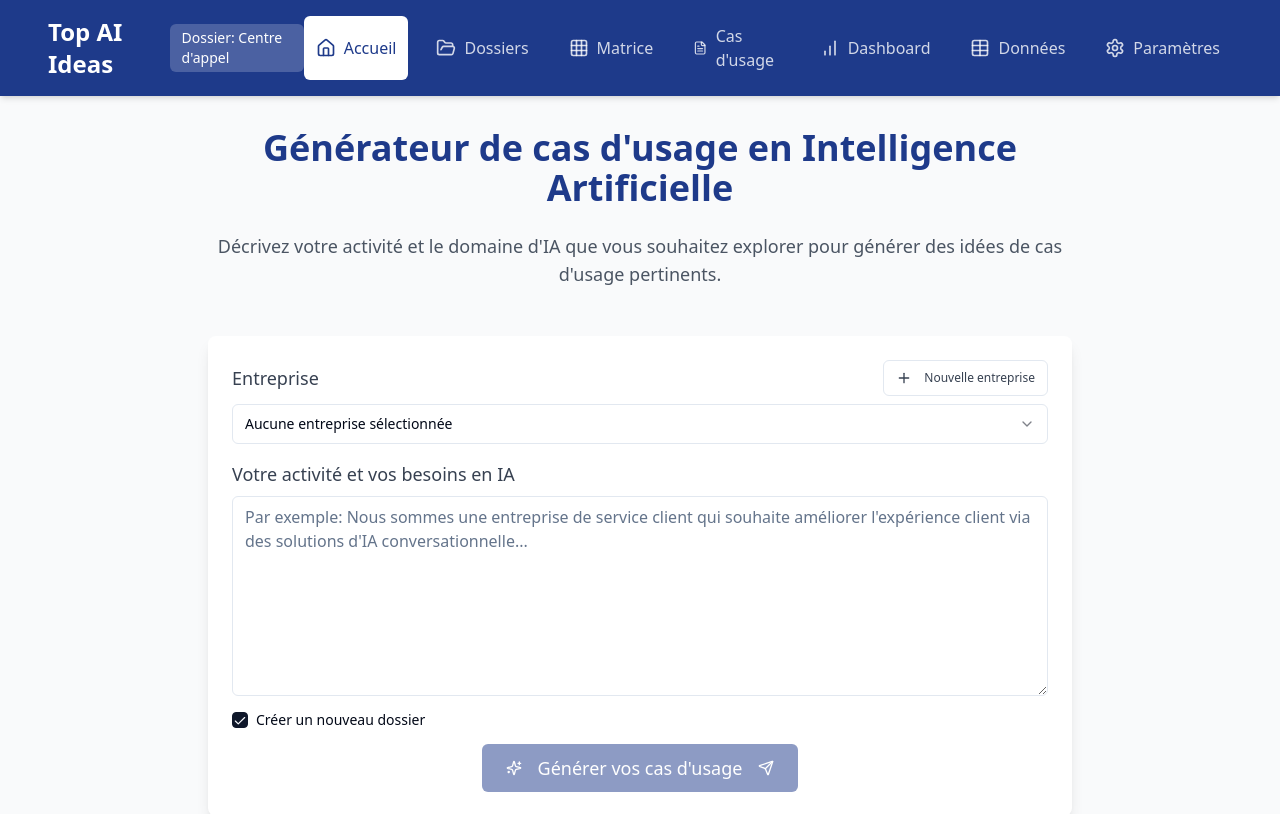
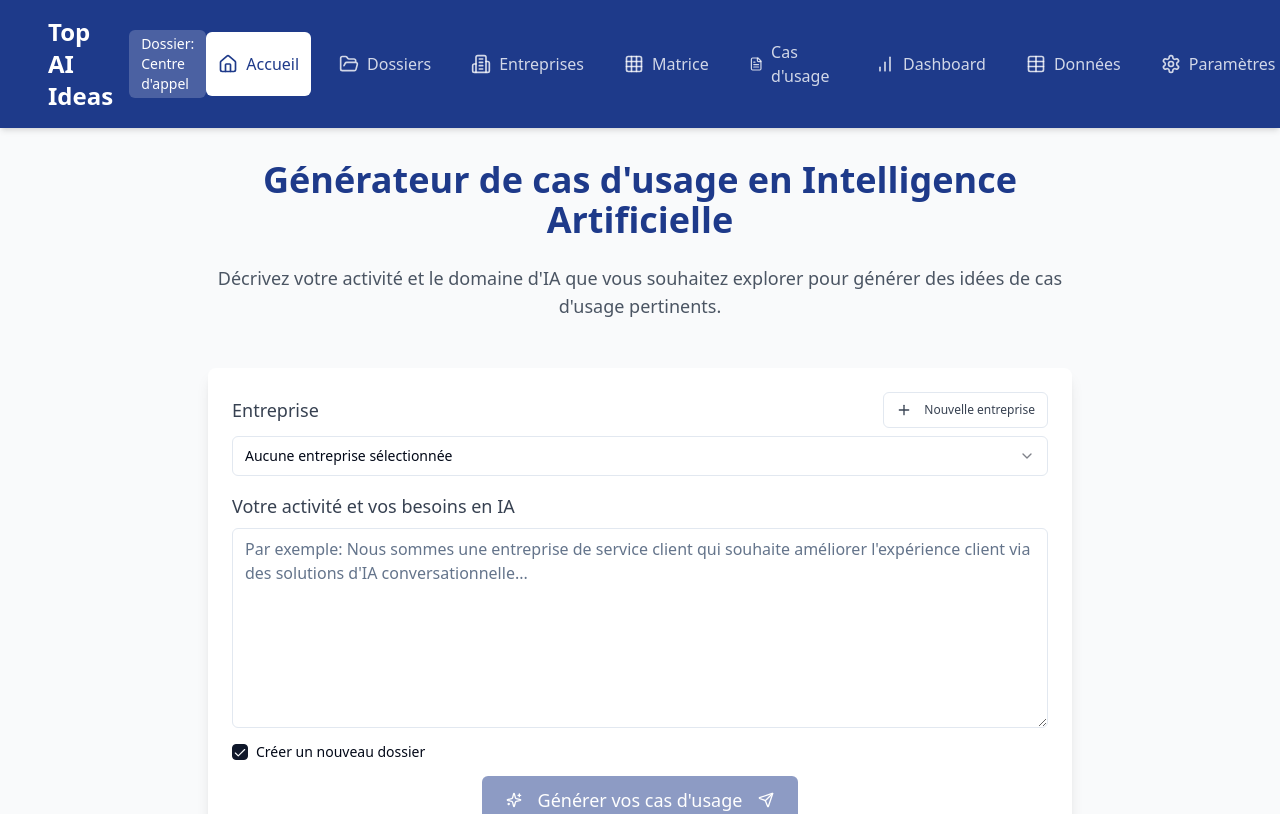
Before and after one commit to rhanka/top-ai-ideas, a React (Vite) app: page / in a window 1280 px wide. Shown: the top 814 px of the page. Built offline with nearby package versions, Linux system fonts and the light colour scheme.

Commit message:
feat: Add companies to the menu
Adds the companies section to the application's menu.

```diff
--- a/src/components/MainNavigation.tsx
+++ b/src/components/MainNavigation.tsx
@@ -1,7 +1,7 @@
 
 import React from "react";
 import { Link, useLocation } from "react-router-dom";
-import { Home, Grid, FileText, BarChart, Table, Settings, FolderOpen } from "lucide-react";
+import { Home, Grid, FileText, BarChart, Table, Settings, FolderOpen, Building2 } from "lucide-react";
 import { cn } from "@/lib/utils";
 import { useAppContext } from "@/context/AppContext";
 
@@ -14,6 +14,7 @@ const MainNavigation: React.FC = () => {
   const navItems = [
     { name: "Accueil", path: "/", icon: Home },
     { name: "Dossiers", path: "/dossiers", icon: FolderOpen },
+    { name: "Entreprises", path: "/entreprises", icon: Building2 },
     { name: "Matrice", path: "/matrice", icon: Grid },
     { name: "Cas d'usage", path: "/cas-usage", icon: FileText },
     { name: "Dashboard", path: "/dashboard", icon: BarChart },
```
